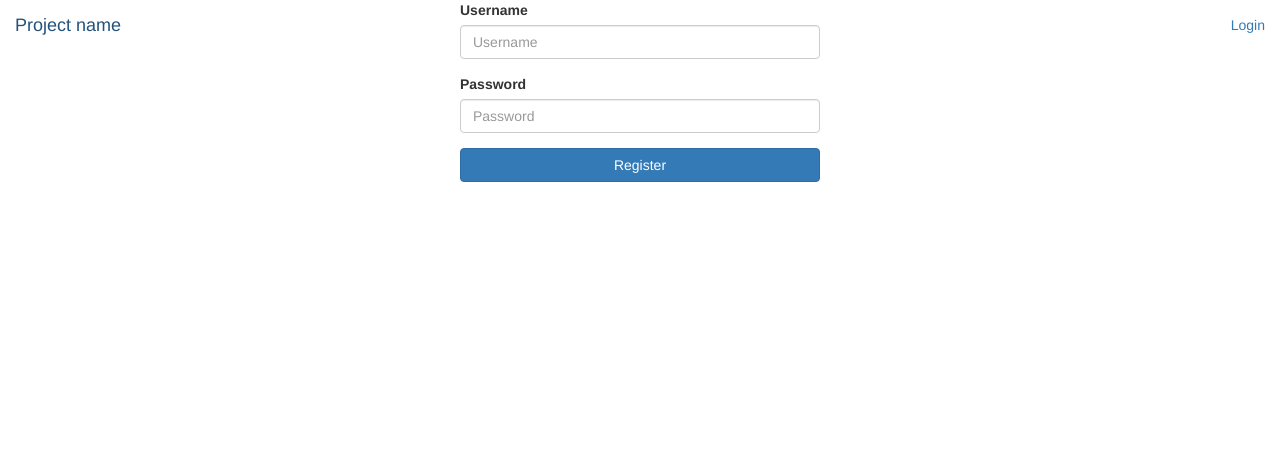
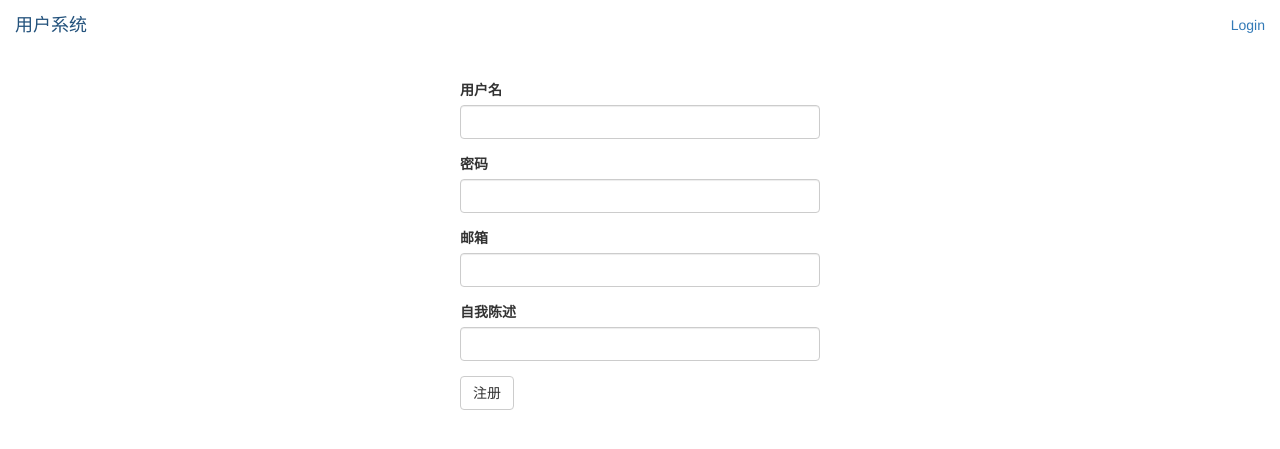
Before and after one commit to weidwonder/flaskr, a Flask app: page /register in a window 1280 px wide. Shown: the top 449 px of the page. Run offline with Flask 2, Linux system fonts and the light colour scheme; some libraries are stand-ins or nearby versions.

Commit message:
[REV] compelete

```diff
--- a/flaskr/auth/forms.py
+++ b/flaskr/auth/forms.py
@@ -1,11 +1,13 @@
-from flask_wtf import Form
+import string
+
+from flask_wtf import FlaskForm
 from wtforms import StringField, SubmitField, PasswordField
 from wtforms.validators import Email, Length, DataRequired, ValidationError
 
 from flaskr.auth.services import user_service
 
 
-class LoginForm(Form):
+class LoginForm(FlaskForm):
     """
     登陆Form
     """
@@ -14,25 +16,29 @@ class LoginForm(Form):
     submit = SubmitField('登录')
 
     def validate(self):
-        self.user = user_service.authenticate(self._fields['username'], self._fields['password'])
+        rv = FlaskForm.validate(self)
+        if not rv:
+            return False
+        self.user = user_service.authenticate(self._fields['username'].data, self._fields['password'].data)
         if self.user:
-            return super(LoginForm, self).validate()
+            return True
         else:
-            raise ValidationError('用户名密码错误')
+            self.password.errors.append('用户名密码错误')
+            return False
 
     def get_user(self):
         return self.user
 
 
-class RegisterForm(Form):
+class RegisterForm(FlaskForm):
     """
     注册form
     """
     username = StringField('用户名', validators=[DataRequired(), Length(1, 32)])
     password = PasswordField('密码', validators=[DataRequired()])
     email = StringField('邮箱', validators=[DataRequired(), Email(), Length(1, 64)])
-    describe = StringField('自我陈述', default='')
-    submit = SubmitField('登录')
+    description = StringField('自我陈述', default='', validators=[Length(0, 1024)])
+    submit = SubmitField('注册')
 
     def validate_username(self, field):
         conflicted_user = user_service.get_by_username(field.data)
@@ -43,3 +49,18 @@ class RegisterForm(Form):
         conflicted_user = user_service.get_by_email(field.data)
         if conflicted_user:
             raise ValidationError('该邮箱已经被注册')
+
+    def validate_password(self, field):
+        password = field.data
+        contain_lowercase = False
+        contain_uppercase = False
+        contain_numbers = False
+        for char in password:
+            if char in string.ascii_lowercase:
+                contain_lowercase = True
+            if char in string.ascii_uppercase:
+                contain_uppercase = True
+            if char in string.digits:
+                contain_numbers = True
+        if not all((contain_numbers, contain_uppercase, contain_lowercase)):
+            raise ValidationError('密码必须包含大写字母， 小写字母和数字')
--- a/flaskr/auth/services.py
+++ b/flaskr/auth/services.py
@@ -18,13 +18,13 @@ class UserService(ModelService):
         query = Q(email=email)
         return self.get_one(User.objects, query)
 
-    def new_user(self, username, password, email, describe=''):
+    def new_user(self, username, password, email, description=''):
         """
         创建用户
         :return: User
         """
         encrypted_password = security.generate_password_hash(password)
-        user = User(username=username, password=encrypted_password, email=email, describe=describe)
+        user = User(username=username, password=encrypted_password, email=email, description=description)
         user.save()
         return user
 
@@ -34,7 +34,7 @@ class UserService(ModelService):
         :return: User/None 验证通过的用户, 不通过则为None
         """
         user = self.get_by_username(username)
-        if user.password == security.generate_password_hash(password):
+        if user and security.check_password_hash(user.password, password):
             return user
         else:
             return None
--- a/flaskr/auth/views.py
+++ b/flaskr/auth/views.py
@@ -2,7 +2,8 @@
 from flask import Blueprint, redirect, url_for, request, render_template
 from flask_login import login_user, logout_user
 
-from flaskr.auth.forms import LoginForm
+from flaskr.auth.forms import LoginForm, RegisterForm
+from flaskr.auth.services import user_service
 
 auth = Blueprint('auth', __name__)
 
@@ -14,8 +15,8 @@ def login():
         if form.validate():
             user = form.get_user()
             login_user(user)
-    elif request.method == 'GET':
-        return render_template("auth/login.html", form=form)
+            return redirect(url_for('main.index'))
+    return render_template("auth/login.html", form=form)
 
 
 @auth.route('/logout')
@@ -26,6 +27,10 @@ def logout():
 
 @auth.route('/register', methods=['GET', 'POST'])
 def register():
+    form = RegisterForm()
     if request.method == 'POST':
-        return redirect(url_for('main.index'))
-    return render_template('auth/register.html')
+        if form.validate():
+            user = user_service.new_user(form.username.data, form.password.data, form.email.data, form.description.data)
+            login_user(user)
+            return redirect(url_for('main.index'))
+    return render_template('auth/register.html', form=form)
--- /dev/null
+++ b/flaskr/static/styles.css
@@ -0,0 +1,8 @@
+/*.navbar-inverse {
+    background-color: #122f7f;
+    border-color: #091840;
+}*/
+
+.main-container {
+    padding-top: 80px;
+}
--- a/flaskr/templates/404.html
+++ b/flaskr/templates/404.html
@@ -1,7 +1,6 @@
-{% extends "layout.html" %}
+{% extends "bootstrap/base.html" %}
 
 {% block content %}
-{% include "_header.html" %}
 <div style="text-align: center">
     <h1>404,页面找不到了（> _ <）</h1>
 </div>
--- a/flaskr/templates/500.html
+++ b/flaskr/templates/500.html
@@ -1,7 +1,6 @@
-{% extends "layout.html" %}
+{% extends "bootstrap/base.html" %}
 
 {% block content %}
-{% include "_header.html" %}
 <div style="text-align: center">
     <h1>500,服务器崩了，管理员正在抢修（> _ <）</h1>
 </div>
--- a/flaskr/templates/auth/login.html
+++ b/flaskr/templates/auth/login.html
@@ -6,6 +6,6 @@
 <div class="col-md-4">
     {{ wtf.quick_form(form) }}
     <br>
-    Don't have an account? <a href="{{ url_for('auth.register') }}">Create one</a>
+    还没有账号？ <a href="{{ url_for('auth.register') }}">注册</a>一个
 </div>
 {% endblock %}
--- a/flaskr/templates/auth/register.html
+++ b/flaskr/templates/auth/register.html
@@ -1,19 +1,10 @@
 {% extends "base.html" %}
+{% import "bootstrap/wtf.html" as wtf %}
 
 {% block page_content %}
 <div class="row">
         <div class="col-md-4 col-md-offset-4">
-            <form method=POST action="{{ url_for('auth.register') }}">
-                <div class="form-group">
-                    <label for="exampleInputEmail1">Username</label>
-                    <input type="text" class="form-control" name="username" placeholder="Username">
-                </div>
-                <div class="form-group">
-                    <label for="exampleInputPassword1">Password</label>
-                    <input type="password" class="form-control" name="pass" placeholder="Password">
-                </div>
-                <button type="submit" class="btn btn-primary btn-block">Register</button>
-            </form>
+            {{ wtf.quick_form(form) }}
             <br>
         </div>
     </div>
--- a/flaskr/templates/base.html
+++ b/flaskr/templates/base.html
@@ -17,11 +17,11 @@
         <span class="icon-bar"></span>
         <span class="icon-bar"></span>
       </button>
-      <a class="navbar-brand" href="{{ url_for('main.index') }}">Project name</a>
+      <a class="navbar-brand" href="{{ url_for('main.index') }}">用户系统</a>
     </div>
     <div id="navbar" class="collapse navbar-collapse">
       <ul class="nav navbar-nav navbar-right">
-        {% if session.username %}
+        {% if current_user.is_authenticated %}
         <li><a href="{{ url_for('auth.logout') }}">Logout</a></li>
         {% else %}
         <li><a href="{{ url_for('auth.login') }}">Login</a></li>
--- a/flaskr/templates/index.html
+++ b/flaskr/templates/index.html
@@ -2,6 +2,8 @@
 
 {% block page_content %}
 <div class="row">
-    <h1>Welcome!</h1>
+    <h1>你好!{{ user.username }}</h1>
+    <p>邮箱：{{ user.email }}</p>
+    <p>介绍：{{ user.description }}</p>
 </div>
 {% endblock %}
```
Also changed, not shown: flaskr/views.py (+9 -2 lines), requirements.txt (+19 -0 lines).
